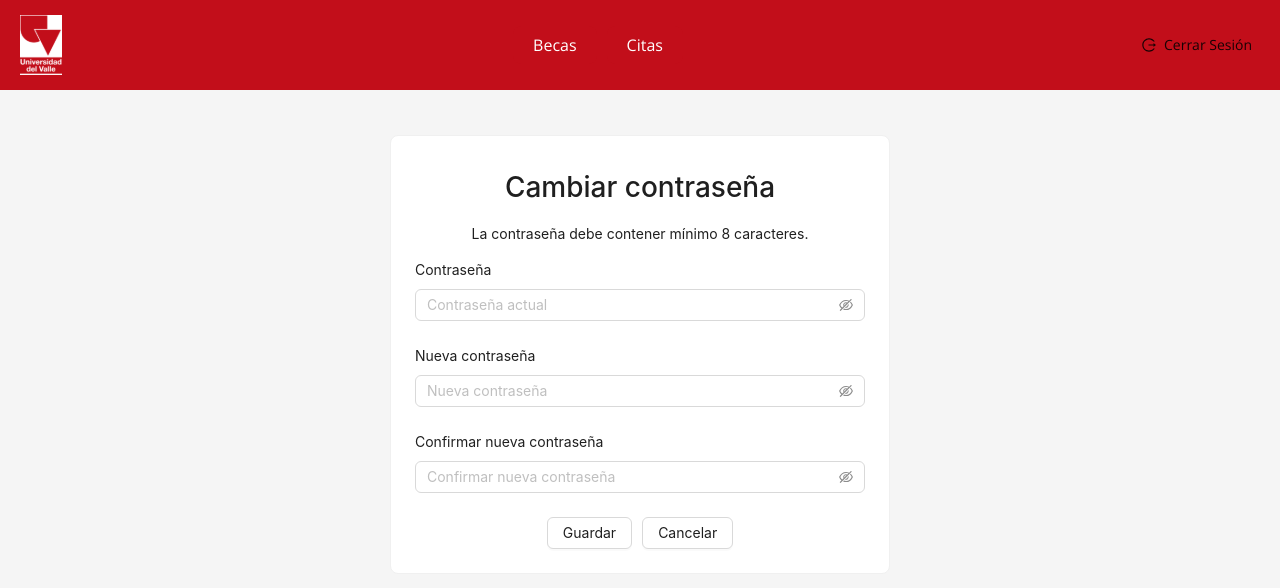
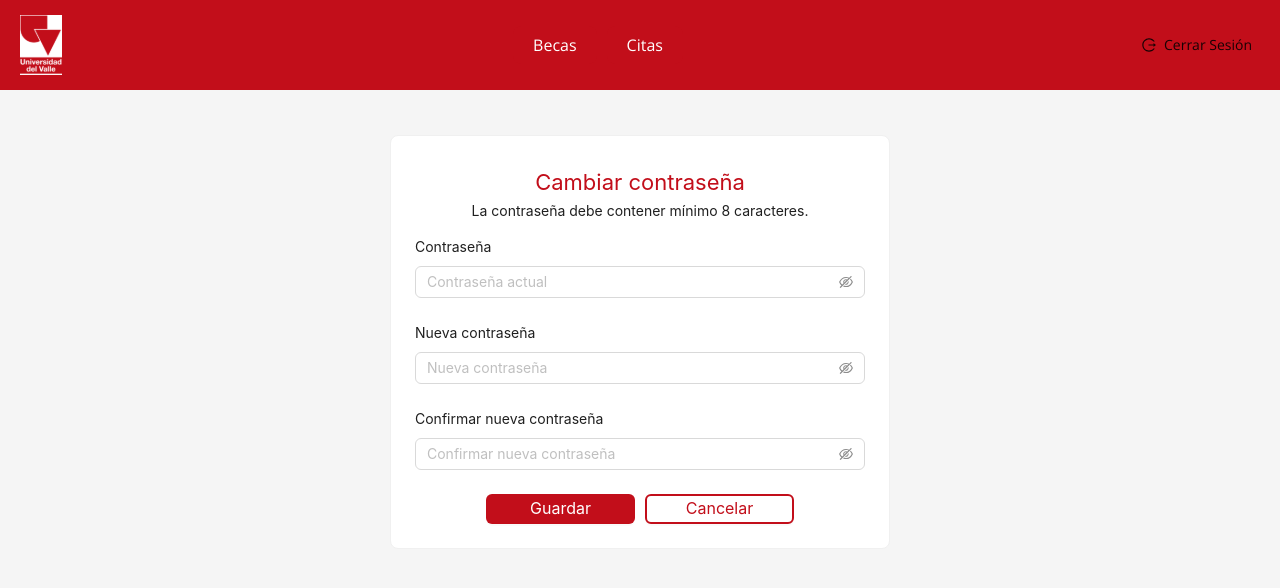
Before and after one commit to marlonEZZ-Dev/buclic-Bu-Frontend, a React (Vite) app: page /cambiarContrasena in a window 1280 px wide. Shown: the top 588 px of the page. Built offline with nearby package versions, Linux system fonts and the light colour scheme.

Commit message:
Estilos y reserva con nuevos elementos

```diff
--- a/src/App.css
+++ b/src/App.css
@@ -117,3 +117,58 @@ body {
   height: 30px;
   width: 90px;
 }
+.button-save {
+  background-color: #C20E1A !important;  /* Fondo rojo */
+  color: #FFFFFF !important;              /* Texto blanco */
+  border: none !important;
+  height: 30px;
+  width: 149px;
+  font-size: 16px;
+  cursor: pointer;
+  transition: background-color 0.3s ease-in-out, color 0.3s ease-in-out;
+}
+
+.button-save:hover {
+  background-color: #841F1C !important;   /* Fondo rojo oscuro al hacer hover */
+  color: #FFFFFF !important;              /* Texto sigue siendo blanco */
+}
+
+/* Estilos ajustados para forzar el cambio */
+.button-cancel {
+  background-color: #FFFFFF !important;
+  color: #C20E1A !important;
+  border: 2px solid #C20E1A !important;
+  height: 30px;
+  width: 149px;
+  font-size: 16px;
+  cursor: pointer;
+  transition: background-color 0.3s ease-in-out, color 0.3s ease-in-out;
+}
+
+.button-cancel:hover {
+  background-color: #841F1C !important;
+  color: #FFFFFF !important;
+}
+
+/* Titulos dentro de las cards */
+.titleCard {
+  color: #C20E1A;         /* Color del texto */
+  font-size: 22px;       /* Tamaño de fuente */
+  font-weight: normal;   /* Tamaño regular */
+  margin: 0;             /* Elimina el margen por defecto */
+}
+
+.descriptions-item {
+  font-size: 16px; /* Tamaño del texto */
+  width: 300px; /* Ancho de la fila */
+  background-color: #f9f9f9; /* Color de fondo */
+  padding: 10px; /* Espaciado interno */
+  border: 1px solid #d9d9d9; /* Borde */
+  border-radius: 5px; /* Bordes redondeados */
+  margin-bottom: 10px; /* Espaciado entre filas */
+}
+
+.descriptions-title {
+  font-weight: bold; /* Texto en negrita para el título */
+  color: #C20E1A; /* Color personalizado para el título */
+}
--- a/src/pages/admin/Reservations.jsx
+++ b/src/pages/admin/Reservations.jsx
@@ -1,12 +1,19 @@
 import React from 'react';
 import HeaderAdmin from "../../components/admin/HeaderAdmin.jsx";
 import SearchInput from '../../components/global/SearchInput.jsx';
-import { Card, Space, Button, Input} from 'antd';
+import { Card, Space, Button, Descriptions } from 'antd';
 
 const Reservations = () => {
+
+    const person = {
+        name: 'John Doe',
+        age: 25,
+        email: 'john.doe@example.com',
+        reservationDate: '2024-09-15',
+    };
     return (
         <>
-            <HeaderAdmin/>
+            <HeaderAdmin />
             <main style={{ marginTop: '100px', padding: '0 20px', display: 'flex', justifyContent: 'center' }}>
                 <Card
                     bordered={true}
@@ -19,7 +26,30 @@ const Reservations = () => {
                     <p>Aquí puedes buscar las personas que han reservado la beca de alimentación.</p>
 
 
-                    <SearchInput />
+                    <div style={{ width: '100%', display: 'flex', justifyContent: 'center', marginTop: '20px' }}>
+                        <SearchInput />
+                    </div>
+
+                    {/* Información de la persona con Descriptions */}
+                    <Descriptions title="Información de la Persona" bordered column={1} style={{ marginTop: '15px' }}>
+
+                        <Descriptions.Item label="Nombre" className="descriptions-item">
+                            {person.name}
+                        </Descriptions.Item>
+
+                        <Descriptions.Item label="Edad" className="descriptions-item">
+                            {person.age}
+                        </Descriptions.Item>
+
+                        <Descriptions.Item label="Correo" className="descriptions-item">
+                            {person.email}
+                        </Descriptions.Item>
+
+                        <Descriptions.Item label="Fecha de Reserva" className="descriptions-item">
+                            {person.reservationDate}
+                        </Descriptions.Item>
+                    </Descriptions>
+
 
 
                     <div style={{ display: 'flex', justifyContent: 'center', gap: '10px', marginTop: '20px' }}>
```
